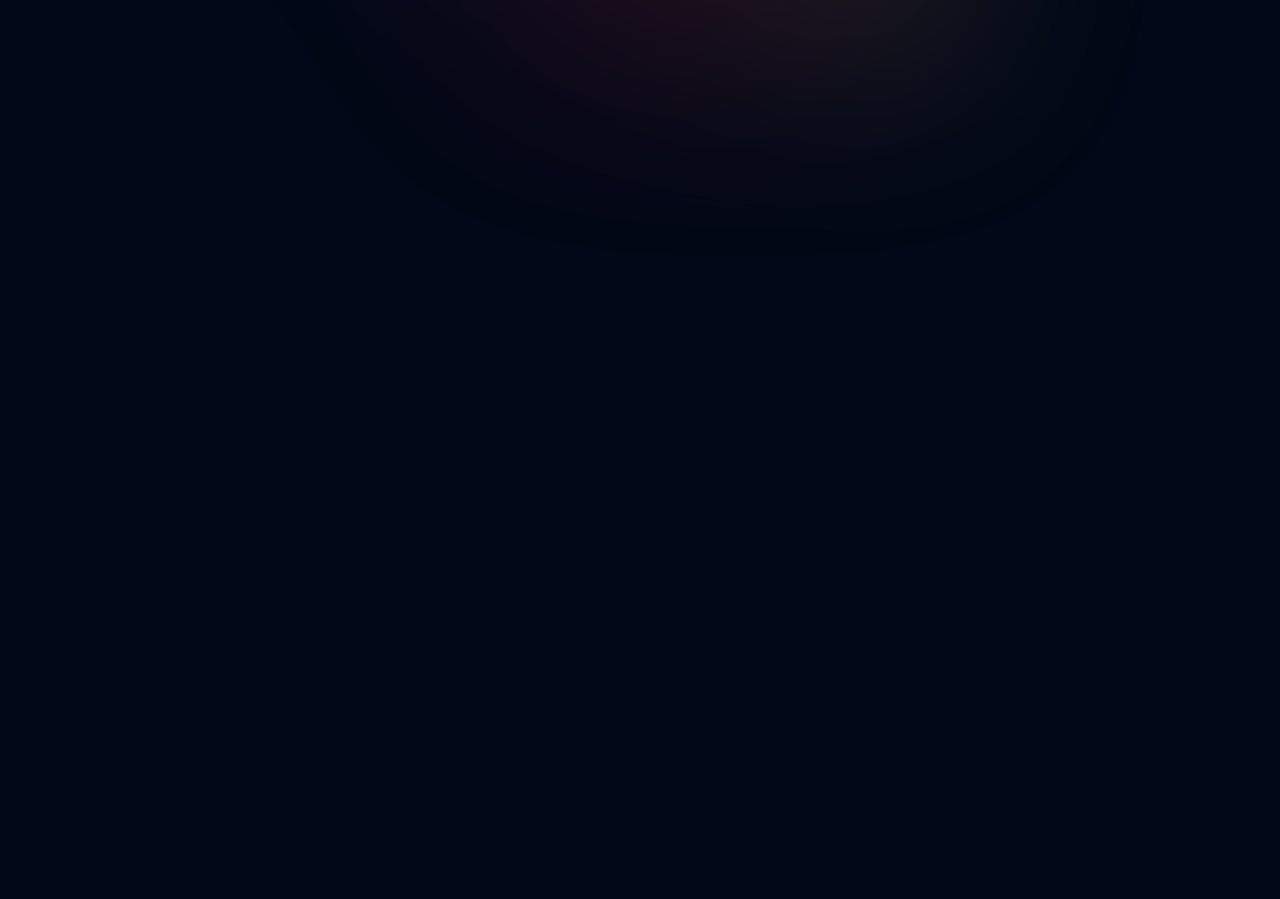
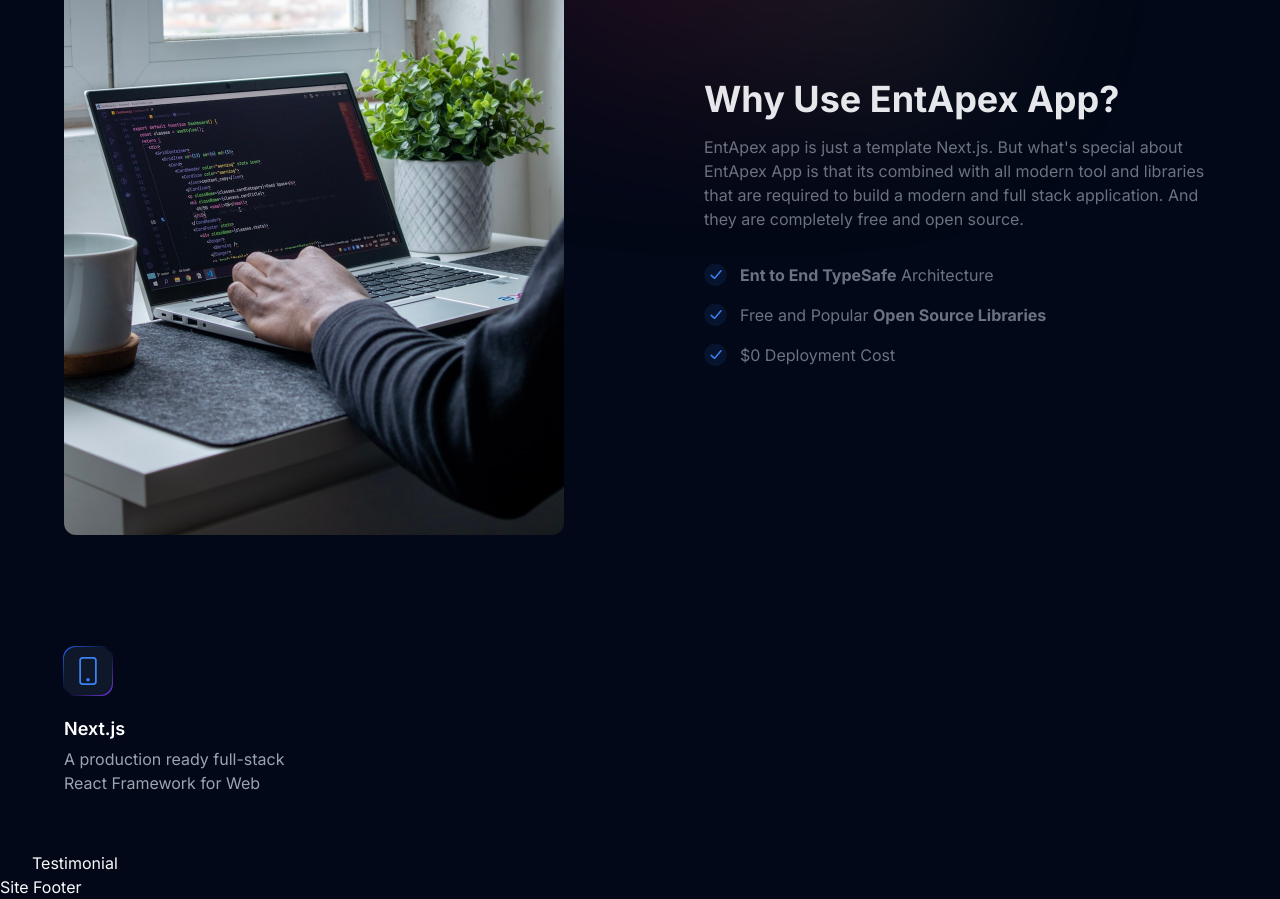
Before and after one commit to shreyashrangrej/entapex-app-site, a Next.js app: page / in a window 1280 px wide. Shown: the part 800-1699 px from the top of the page. Before the commit the page ends 800 px from the top, so only its background shows below. Built offline with nearby package versions, Linux system fonts and the light colour scheme.

Commit message:
Small update

```diff
--- a/next.config.js
+++ b/next.config.js
@@ -1,4 +1,4 @@
 /** @type {import('next').NextConfig} */
-const nextConfig = {}
+const nextConfig = {};
 
-module.exports = nextConfig
+module.exports = nextConfig;
--- /dev/null
+++ b/src/components/CopyCommandBtn.tsx
@@ -0,0 +1,33 @@
+"use client";
+
+import Link from "next/link";
+
+const CopyCommandBtn = () => {
+  const handleCopy = () => {
+    navigator.clipboard.writeText("npx create-entapex-app");
+  };
+
+  return (
+    <Link
+      className="relative group inline-flex justify-center items-center gap-x-3.5 text-center bg-white border hover:border-gray-300 shadow-sm font-mono text-sm font-medium rounded-md focus:outline-none focus:ring-2 focus:ring-gray-400 focus:ring-offset-2 focus:ring-offset-white transition p-2 pl-4 dark:bg-slate-900 dark:border-gray-800 dark:hover:border-gray-600 dark:shadow-slate-700/[.7] dark:text-white dark:focus:ring-gray-700 dark:focus:ring-offset-gray-800"
+      href="/"
+      onClick={handleCopy}
+    >
+      $ npx create-entapex-app
+      <span className="flex justify-center items-center bg-gray-200 rounded-md w-7 h-7 dark:bg-gray-700 dark:text-gray-400">
+        <svg
+          className="w-3.5 h-3.5 group-hover:rotate-6 transition"
+          width="16"
+          height="16"
+          fill="currentColor"
+          viewBox="0 0 16 16"
+        >
+          <path d="M4 1.5H3a2 2 0 0 0-2 2V14a2 2 0 0 0 2 2h10a2 2 0 0 0 2-2V3.5a2 2 0 0 0-2-2h-1v1h1a1 1 0 0 1 1 1V14a1 1 0 0 1-1 1H3a1 1 0 0 1-1-1V3.5a1 1 0 0 1 1-1h1v-1z" />
+          <path d="M9.5 1a.5.5 0 0 1 .5.5v1a.5.5 0 0 1-.5.5h-3a.5.5 0 0 1-.5-.5v-1a.5.5 0 0 1 .5-.5h3zm-3-1A1.5 1.5 0 0 0 5 1.5v1A1.5 1.5 0 0 0 6.5 4h3A1.5 1.5 0 0 0 11 2.5v-1A1.5 1.5 0 0 0 9.5 0h-3z" />
+        </svg>
+      </span>
+    </Link>
+  );
+};
+
+export default CopyCommandBtn;
--- a/src/components/sections/About.tsx
+++ b/src/components/sections/About.tsx
@@ -1,7 +1,116 @@
+import Image from "next/image";
+
 const About = () => {
   return (
-    <section>About</section>
-  )
-}
+    <section className="max-w-[85rem] px-4 py-10 sm:px-6 lg:px-8 lg:py-14 mx-auto mt-32">
+      <div className="md:grid md:grid-cols-2 md:items-center md:gap-12 xl:gap-32">
+        <div>
+          <Image
+            className="rounded-xl"
+            src="/assets/fullStack.jpg"
+            alt="Image Description"
+            height={300}
+            width={500}
+          />
+        </div>
 
-export default About
+        <div className="mt-5 sm:mt-10 lg:mt-0">
+          <div className="space-y-6 sm:space-y-8">
+            <div className="space-y-2 md:space-y-4">
+              <h2 className="font-bold text-3xl lg:text-4xl text-gray-800 dark:text-gray-200">
+                Why Use EntApex App?
+              </h2>
+              <p className="text-gray-500">
+                EntApex app is just a template Next.js. But what's special about
+                EntApex App is that its combined with all modern tool and
+                libraries that are required to build a modern and full stack
+                application. And they are completely free and open source.
+              </p>
+            </div>
+
+            <ul role="list" className="space-y-2 sm:space-y-4">
+              <li className="flex space-x-3">
+                <svg
+                  className="flex-shrink-0 h-6 w-6 text-blue-600 dark:text-blue-500"
+                  width="16"
+                  height="16"
+                  viewBox="0 0 16 16"
+                  fill="none"
+                  xmlns="http://www.w3.org/2000/svg"
+                >
+                  <path
+                    d="M15.1965 7.85999C15.1965 3.71785 11.8387 0.359985 7.69653 0.359985C3.5544 0.359985 0.196533 3.71785 0.196533 7.85999C0.196533 12.0021 3.5544 15.36 7.69653 15.36C11.8387 15.36 15.1965 12.0021 15.1965 7.85999Z"
+                    fill="currentColor"
+                    fillOpacity="0.1"
+                  />
+                  <path
+                    d="M10.9295 4.88618C11.1083 4.67577 11.4238 4.65019 11.6343 4.82904C11.8446 5.00788 11.8702 5.32343 11.6914 5.53383L7.44139 10.5338C7.25974 10.7475 6.93787 10.77 6.72825 10.5837L4.47825 8.5837C4.27186 8.40024 4.25327 8.0842 4.43673 7.87781C4.62019 7.67142 4.93622 7.65283 5.14261 7.83629L7.01053 9.49669L10.9295 4.88618Z"
+                    fill="currentColor"
+                  />
+                </svg>
+
+                <span className="text-sm sm:text-base text-gray-500">
+                  <span className="font-bold">Ent to End TypeSafe</span>{" "}
+                  Architecture
+                </span>
+              </li>
+
+              <li className="flex space-x-3">
+                <svg
+                  className="flex-shrink-0 h-6 w-6 text-blue-600 dark:text-blue-500"
+                  width="16"
+                  height="16"
+                  viewBox="0 0 16 16"
+                  fill="none"
+                  xmlns="http://www.w3.org/2000/svg"
+                >
+                  <path
+                    d="M15.1965 7.85999C15.1965 3.71785 11.8387 0.359985 7.69653 0.359985C3.5544 0.359985 0.196533 3.71785 0.196533 7.85999C0.196533 12.0021 3.5544 15.36 7.69653 15.36C11.8387 15.36 15.1965 12.0021 15.1965 7.85999Z"
+                    fill="currentColor"
+                    fill-opacity="0.1"
+                  />
+                  <path
+                    d="M10.9295 4.88618C11.1083 4.67577 11.4238 4.65019 11.6343 4.82904C11.8446 5.00788 11.8702 5.32343 11.6914 5.53383L7.44139 10.5338C7.25974 10.7475 6.93787 10.77 6.72825 10.5837L4.47825 8.5837C4.27186 8.40024 4.25327 8.0842 4.43673 7.87781C4.62019 7.67142 4.93622 7.65283 5.14261 7.83629L7.01053 9.49669L10.9295 4.88618Z"
+                    fill="currentColor"
+                  />
+                </svg>
+
+                <span className="text-sm sm:text-base text-gray-500">
+                  Free and Popular{" "}
+                  <span className="font-bold">Open Source Libraries</span>
+                </span>
+              </li>
+
+              <li className="flex space-x-3">
+                <svg
+                  className="flex-shrink-0 h-6 w-6 text-blue-600 dark:text-blue-500"
+                  width="16"
+                  height="16"
+                  viewBox="0 0 16 16"
+                  fill="none"
+                  xmlns="http://www.w3.org/2000/svg"
+                >
+                  <path
+                    d="M15.1965 7.85999C15.1965 3.71785 11.8387 0.359985 7.69653 0.359985C3.5544 0.359985 0.196533 3.71785 0.196533 7.85999C0.196533 12.0021 3.5544 15.36 7.69653 15.36C11.8387 15.36 15.1965 12.0021 15.1965 7.85999Z"
+                    fill="currentColor"
+                    fill-opacity="0.1"
+                  />
+                  <path
+                    d="M10.9295 4.88618C11.1083 4.67577 11.4238 4.65019 11.6343 4.82904C11.8446 5.00788 11.8702 5.32343 11.6914 5.53383L7.44139 10.5338C7.25974 10.7475 6.93787 10.77 6.72825 10.5837L4.47825 8.5837C4.27186 8.40024 4.25327 8.0842 4.43673 7.87781C4.62019 7.67142 4.93622 7.65283 5.14261 7.83629L7.01053 9.49669L10.9295 4.88618Z"
+                    fill="currentColor"
+                  />
+                </svg>
+
+                <span className="text-sm sm:text-base text-gray-500">
+                  $0 Deployment Cost
+                </span>
+              </li>
+            </ul>
+          </div>
+        </div>
+      </div>
+    </section>
+  );
+};
+
+export default About;
--- a/src/components/sections/Stack.tsx
+++ b/src/components/sections/Stack.tsx
@@ -1,7 +1,33 @@
 const Stack = () => {
   return (
-    <section>Stack</section>
-  )
-}
+    <section className="max-w-[85rem] px-4 py-10 sm:px-6 lg:px-8 lg:py-14 mx-auto">
+      <div className="grid sm:grid-cols-2 lg:grid-cols-4 items-center gap-12">
+        <div>
+          <div className="relative flex justify-center items-center w-12 h-12 bg-white rounded-xl before:absolute before:-inset-px before:-z-[1] before:bg-gradient-to-br before:from-blue-600 before:via-transparent before:to-violet-600 before:rounded-xl dark:bg-slate-900">
+            <svg
+              className="w-7 h-7 text-blue-600 dark:text-blue-500"
+              xmlns="http://www.w3.org/2000/svg"
+              width="16"
+              height="16"
+              fill="currentColor"
+              viewBox="0 0 16 16"
+            >
+              <path d="M11 1a1 1 0 0 1 1 1v12a1 1 0 0 1-1 1H5a1 1 0 0 1-1-1V2a1 1 0 0 1 1-1h6zM5 0a2 2 0 0 0-2 2v12a2 2 0 0 0 2 2h6a2 2 0 0 0 2-2V2a2 2 0 0 0-2-2H5z" />
+              <path d="M8 14a1 1 0 1 0 0-2 1 1 0 0 0 0 2z" />
+            </svg>
+          </div>
+          <div className="mt-5">
+            <h3 className="text-lg font-semibold text-gray-800 dark:text-white">
+              Next.js
+            </h3>
+            <p className="mt-1 text-gray-600 dark:text-gray-400">
+              A production ready full-stack React Framework for Web
+            </p>
+          </div>
+        </div>
+      </div>
+    </section>
+  );
+};
 
-export default Stack
+export default Stack;
```
Also changed, not shown: src/components/sections/Hero.tsx (+82 -30 lines), public/assets/fullStack.jpg (added).
